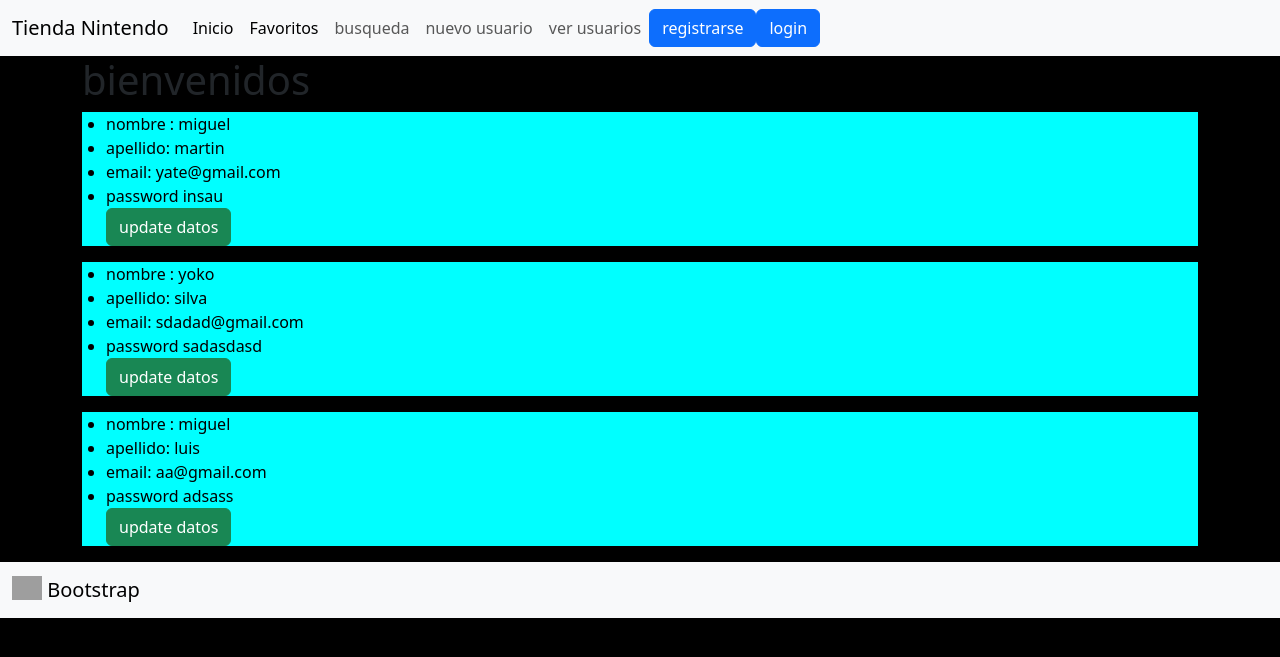
After one commit to RlManzo/Python_proyecto_Coderhouse, a Django app: page /AppCoder/ver_usuario_nuevo/ in a window 1280 px wide. The commit adds this page. Shown: the top 657 px of the page. Run offline with Django 4.2, Linux system fonts and the light colour scheme; data comes from the database, SQL or seed files in the repository; both versions use the stored data as it was after the commit; grey boxes are pictures that could not be loaded.

Commit message:
Entrega proyecto final Python

```diff
--- a/miProyecto/AppCoder/models.py
+++ b/miProyecto/AppCoder/models.py
@@ -16,3 +16,9 @@ class Usuario(models.Model):
     nombre = models.CharField(max_length=30)
     password = models.CharField(max_length=30)
     email = models.EmailField()
+
+class Usuario_nuevo(models.Model):
+    nombre = models.CharField(max_length=30)
+    apellido = models.CharField(max_length=30)
+    password = models.CharField(max_length=30)
+    email = models.EmailField()
--- a/miProyecto/AppCoder/templates/AppCoder/busqueda_form.html
+++ b/miProyecto/AppCoder/templates/AppCoder/busqueda_form.html
@@ -3,7 +3,7 @@
 
 {% block form %}
 <div class="container" style="width: 400px; margin-top: 50px;">
-    <form  action="/AppCoder/resultado" method="GET">
+  <form action="/AppCoder/resultado" method="GET">
 
     <div class="mb-3">
       <input type="text" class="form-control" id="exampleInputPassword1" name="nombre" placeholder="buscar por nombre">
--- a/miProyecto/AppCoder/templates/AppCoder/padre.html
+++ b/miProyecto/AppCoder/templates/AppCoder/padre.html
@@ -30,14 +30,21 @@
                 <a class="nav-link" href="{% url 'BusquedaForm'%}">busqueda</a>
               </li>
               <li class="nav-item">
-                <a class="nav-link disabled" aria-disabled="true">Disabled</a>
+                <a class="nav-link" href="{% url 'usuarioNuevo'%}">nuevo usuario</a>
               </li>
-            </ul>
+
+            <li class="nav-item">
+              <a class="nav-link" href="{% url 'verUsuarioNuevo'%}">ver usuarios</a>
+            </li>
+           </ul>
             <!-- Este boton lleva al formulario de registro en base de datos-->
             <div class="d-flex">
               <a class="nav-link" href="{% url 'Usuario'%}">
                <button class="btn btn-primary" type="submit">registrarse</button>
               </a>
+              <a class="nav-link" href="{% url 'login'%}">
+                <button class="btn btn-primary" type="submit">login</button>
+               </a>
             </div>
             <ul>
               {% block form %}
--- /dev/null
+++ b/miProyecto/AppCoder/templates/AppCoder/usuario_nuevo_list.html
@@ -0,0 +1,30 @@
+{% extends 'AppCoder/padre.html' %}
+
+ {% block titulo %}
+   <h1>bienvenidos</h1>
+
+
+
+     {%  for user in object_list %}
+     <div style="background-color: aqua;" class="container">
+     <ul class="container" style="color: black">
+
+        <li>
+            nombre : {{user.nombre}}
+        </li>
+        <li>
+           apellido: {{user.apellido}}
+        </li>
+        <li>
+          email: {{user.email}}
+        </li>
+        <li>
+           password {{user.password}}
+        </li>
+        <a class="btn btn-success" href="{% url 'actualizarUsuarioNuevo' user.id %}">update datos</a>
+
+    </ul>
+   </div>
+    {%  endfor %}
+
+{% endblock %}
--- a/miProyecto/AppCoder/urls.py
+++ b/miProyecto/AppCoder/urls.py
@@ -7,5 +7,20 @@ urlpatterns = [
     path('crear_usuario', crear_usuario, name="Usuario"),
     path('busqueda_form', busqueda, name="BusquedaForm"),
     path('resultado', resultado_busqueda),
-    path('favorito', agregar_favoritos, name="Favorito")
+    path('favorito', agregar_favoritos, name="Favorito"),
+
+    #borrar usuario
+    path("borrar_usuario/<borrarUsuario>", borrar_usuario, name="borrarUser"),
+
+    #formulario basado en clases/crear usuario
+    path("crear_nuevo_usuario/", CrearUsuarioNuevo.as_view(), name="usuarioNuevo"),
+
+    #actualizae
+    path("actualizar_nuevo_usuario/<int:pk>", ActualizarUsuarioNuevo.as_view(), name="actualizarUsuarioNuevo"),
+
+    #ver usuario nuevo
+    path("ver_usuario_nuevo/", VerUsuarioNuevo.as_view(), name="verUsuarioNuevo"),
+
+    #login
+    path("login/",login , name="login"),
 ]
--- a/miProyecto/AppCoder/views.py
+++ b/miProyecto/AppCoder/views.py
@@ -1,6 +1,13 @@
 from django.shortcuts import render
 from django.http import HttpResponse
+from django.views.generic.edit import CreateView, UpdateView, DeleteView
+from django.views.generic import ListView
+from django.contrib.auth.forms import AuthenticationForm, UserCreationForm
+from django.contrib.auth import authenticate, login, logout
 from AppCoder.models import *
+from django import forms
+from django.contrib.auth.models import User
+
 
 def nuevo_profesor(request):
     profe = Usuario_datos(nombre="ricardo",apellido="manzo",email="rl_manzo@gmail.com",profesion="frontend")
@@ -46,3 +53,55 @@ def resultado_busqueda(request):
          return HttpResponse("usuario incorrecto o no valido")
 
      return render(request, "AppCoder/resultado.html")
+
+#borrar usuario boton
+def borrar_usuario(request, borrarUsuario):
+    usuario_elegido = Usuario.objects.get(nombre=borrarUsuario)
+    usuario_elegido.delete()
+    todos = Usuario.objects.all()
+
+    return render(request, "AppCoder/inicio.html")
+
+
+#crud con clases
+#create
+class CrearUsuarioNuevo(CreateView):   #usuario_nuevo_form.html
+      model = Usuario_nuevo
+      fields = ["nombre","apellido", "password","email"]
+      success_url = "/AppCoder/inicio"
+
+#update
+class ActualizarUsuarioNuevo(UpdateView):   #usuario_nuevo_form.html
+      model = Usuario_nuevo
+      fields = ["nombre","apellido", "password","email"]
+      success_url = "/AppCoder/inicio"
+
+#read
+class VerUsuarioNuevo(ListView): #usuario_nuevo_list.html
+     model= Usuario_nuevo
+
+
+
+#inciar sesion con una funcion
+
+def login(request):
+    if request.method == "POST":
+      form_inicio = AuthenticationForm(request, data = request.POST)
+
+      if form_inicio.is_valid():
+          info = form_inicio.changed_data()
+          usuario = info.get('username')
+          contra = info.get('password')
+
+          user = authenticate(username=usuario, password=contra)
+          if user:
+             login(request, user)
+
+             return render(request,"AppCoder/inicio.html",{"usuario": user})
+
+          else:
+
+             return render(request, "AppCoder/login.html", {"mensaje": "datos incorrectos"})
+    form_inicio = AuthenticationForm()
+
+    return render(request, "AppCoder/login.html", {"form": form_inicio})
```
Also changed, not shown: miProyecto/AppCoder/templates/AppCoder/login.html (added, +25 -0 lines), miProyecto/AppCoder/templates/AppCoder/resultado.html (+8 -0 lines), miProyecto/AppCoder/templates/AppCoder/usuario_nuevo_form.html (added, +17 -0 lines), miProyecto/AppCoder/migrations/0004_usuario_nuevo.py (added), miProyecto/db.sqlite3. Lines whose indentation alone changed are shown as unchanged.
